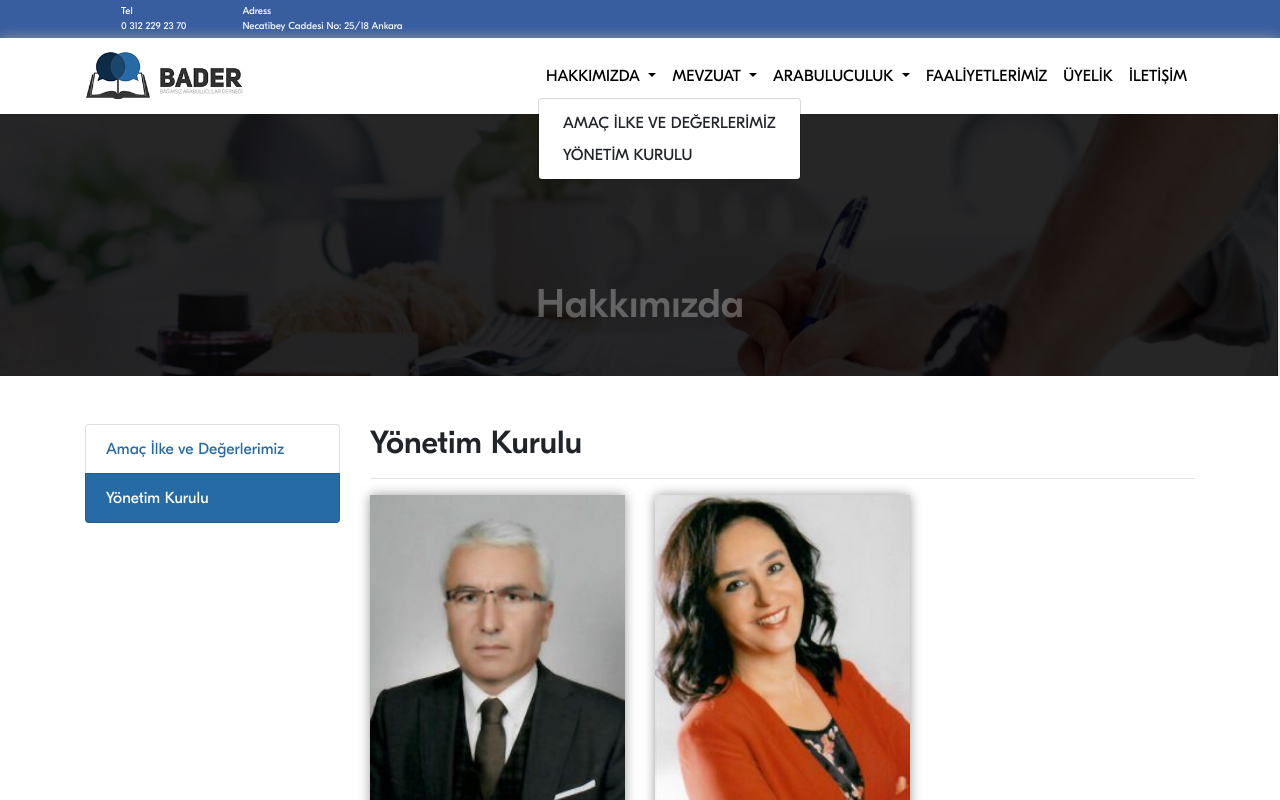
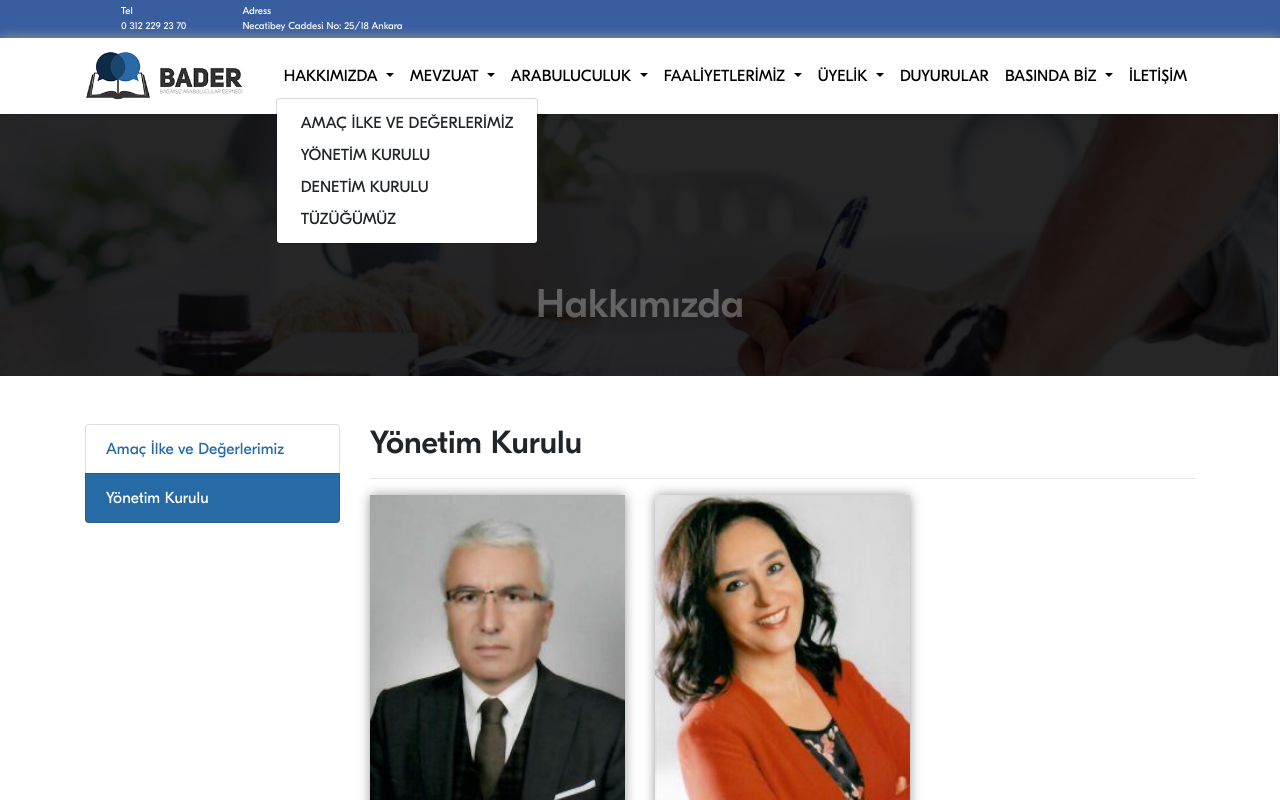
Before and after one commit to er3n/bader, a Vue app: page /#/hakkimizda/yonetim-kurulu in a window 1280 px wide. Both pictures are taken after a click on the link "HAKKIMIZDA". Shown: the top 800 px of the page. Built offline with nearby package versions, Linux system fonts and the light colour scheme; some icons are missing.

Commit message:
min degisiklikler

```diff
--- /dev/null
+++ b/src/assets/json/subscription.json
@@ -0,0 +1,9 @@
+{
+    "title": "Üyelik",
+    "menus": [
+        {
+            "title": "Üyelik Koşulları",
+            "link": "/uyelik/kosullar"
+        }
+    ]
+}
--- a/src/components/Navbar.vue
+++ b/src/components/Navbar.vue
@@ -20,6 +20,8 @@
                         <div class="dropdown-menu show" v-if="showSubMenuKey == 'HAKKIMIZDA'" >
                             <a class="dropdown-item" href="#/hakkimizda/amac-ilke-deger" v-on:click="hideNavbar">AMAÇ İLKE VE DEĞERLERİMİZ</a>
                             <a class="dropdown-item" href="#/hakkimizda/yonetim-kurulu" v-on:click="hideNavbar">YÖNETİM KURULU</a>
+                            <a class="dropdown-item" href="#/hakkimizda/denetim-kurulu" v-on:click="hideNavbar">DENETİM KURULU</a>
+                            <a class="dropdown-item" href="#/hakkimizda/tuzugumuz" v-on:click="hideNavbar">TÜZÜĞÜMÜZ</a>
                         </div>
                     </li>
                     <li class="nav-item dropdown" >
@@ -29,11 +31,8 @@
                         <div class="dropdown-menu show" v-if="showSubMenuKey == 'MEVZUAT'" >
                             <a class="dropdown-item" href="http://www.mevzuat.gov.tr/MevzuatMetin/1.5.6325.pdf" target="_blank" v-on:click="hideNavbar">KANUN</a>
                             <a class="dropdown-item" href="http://www.adb.adalet.gov.tr/Sayfalar/Teskilat/mevzuat/HukukUyusmazliklarindaArabuluculukKanunuYonetmeligi.pdf" target="_blank" v-on:click="hideNavbar">YÖNETMELİK</a>
-                            <a class="dropdown-item" href="#/pdf/ucret-tarife.pdf" target="_blank" v-on:click="hideNavbar">ÜCRET TARİFESİ</a>
-                            <a class="dropdown-item" href="#/pdf/ucret-teblig.pdf" target="_blank" v-on:click="hideNavbar">ÜCRET TEBLİĞ</a>
-                            <a class="dropdown-item" href="#/pdf/etik-kurallar.pdf" target="_blank" v-on:click="hideNavbar">ETİK KURALLAR</a>
-                            <a class="dropdown-item" href="http://www.mevzuat.gov.tr/MevzuatMetin/1.5.7036.pdf" target="_blank" v-on:click="hideNavbar">İŞ MAHKEMELERİ KANUNU</a>
-                            <a class="dropdown-item" href="http://www.adb.adalet.gov.tr/duyurular/2017/kasim/ishukuku/siteuzmanlik.pdf" target="_blank" v-on:click="hideNavbar">İŞ HUKUKUNDA U. ARABULUCULUK</a>
+                            <a class="dropdown-item" href="/pdf/etik-kurallar.pdf" target="_blank" v-on:click="hideNavbar">ETİK KURALLAR</a>
+                            <a class="dropdown-item" href="/pdf/ucret-tarife.pdf" target="_blank" v-on:click="hideNavbar">ÜCRET TARİFESİ</a>
                         </div>
                     </li>
                     <li class="nav-item dropdown" >
@@ -46,16 +45,42 @@
                             <a class="dropdown-item" href="#/arabuluculuk/arabuluculuk-kitapligi" v-on:click="hideNavbar">ARABULUCULUK KİTAPLIĞI</a>
                         </div>
                     </li>
-                    <li class="nav-item">
-                        <a class="nav-link" href="#/faaliyetlerimiz">FAALİYETLERİMİZ</a>
+                    <li class="nav-item dropdown" >
+                        <a class="nav-link dropdown-toggle"  href="#" v-on:click.prevent="selectSubMenu('FAALIYETLERIMIZ')"  >
+                            FAALİYETLERİMİZ
+                        </a>
+                        <div class="dropdown-menu show" v-if="showSubMenuKey == 'FAALIYETLERIMIZ'" >
+                            <a class="dropdown-item" href="#/arabuluculuk/arabuluculuk-nedir" v-on:click="hideNavbar">ETKİNLİKLERİMİZ</a>
+                            <a class="dropdown-item" href="#/arabuluculuk/sss" v-on:click="hideNavbar">ZİYARETLERİMİZ</a>
+                        </div>
+                    </li>
+                    <li class="nav-item dropdown" >
+                        <a class="nav-link dropdown-toggle"  href="#" v-on:click.prevent="selectSubMenu('UYELIK')"  >
+                            ÜYELİK
+                        </a>
+                        <div class="dropdown-menu show" v-if="showSubMenuKey == 'UYELIK'" >
+                            <a class="dropdown-item" href="#/uyelik/kosullar" v-on:click="hideNavbar">ÜYELİK KOŞULLARI</a>
+                            <a class="dropdown-item" href="#/uyelik/form" v-on:click="hideNavbar">ÜYELİK FORMU</a>
+                            <a class="dropdown-item" href="#/uyelik/uyelerimiz" v-on:click="hideNavbar">ÜYELERİMİZ</a>
+                            <a class="dropdown-item" href="#/uyelik/banka-bilgileri" v-on:click="hideNavbar">BANKA BİLGİLERİ</a>
+                        </div>
                     </li>
                     <li class="nav-item">
-                        <a class="nav-link" href="#/uyelerimiz">ÜYELİK</a>
+                        <a class="nav-link" href="#/duyurular">DUYURULAR</a>
+                    </li>
+                    <li class="nav-item dropdown" >
+                        <a class="nav-link dropdown-toggle"  href="#" v-on:click.prevent="selectSubMenu('BASINDABIZ')"  >
+                            BASINDA BİZ
+                        </a>
+                        <div class="dropdown-menu show" v-if="showSubMenuKey == 'BASINDABIZ'" >
+                            <a class="dropdown-item" href="#/uyelik/kosullar" v-on:click="hideNavbar">TV PROGRAMLARI</a>
+                            <a class="dropdown-item" href="#/uyelik/form" v-on:click="hideNavbar">RADYO PROGRAMLARI</a>
+                            <a class="dropdown-item" href="#/uyelik/uyelerimiz" v-on:click="hideNavbar">YAZILI BASIN</a>
+                        </div>
                     </li>
                     <li class="nav-item">
                         <a class="nav-link" href="#/iletisim">İLETİŞİM</a>
                     </li>
-
                 </ul>
             </div>
         </div>
@@ -96,7 +121,7 @@ export default {
   -webkit-box-shadow: 0 0px 12px -6px #999;
   -moz-box-shadow: 0 8px 12px -6px #999;
   box-shadow: 0 0px 12px 0px #999;
-
+  font-size: 16px
   /* the rest of your styling */
 }
 
--- /dev/null
+++ b/src/views/subscription/Subscription.vue
@@ -0,0 +1,20 @@
+<template>
+    <nested-page :page="page" />
+</template>
+
+<script>
+import NestedPage from "../../components/NestedPage.vue";
+import AboutPageContent from "../../assets/json/subscription.json";
+
+export default {
+  name: "About",
+  components: {
+      NestedPage
+  },
+  data() {
+    return {
+      page: AboutPageContent
+    };
+  }
+};
+</script>
--- /dev/null
+++ b/src/views/subscription/SubscriptionTerms.vue
@@ -0,0 +1,26 @@
+<template>
+  <div class="col-12 col-md-9">
+    <h2>Üyelik Koşulları</h2>
+    <hr>
+    <p>
+            Üyelik koşulları aşağıda gereksinimler bulunmaktadır.
+    </p>
+    <ul class="list-group">
+        <li class="list-group-item">Türk  vatandaşı olmak.</li>
+        <li class="list-group-item">Fiil ehliyetine sahip bulunmak.</li>
+        <li class="list-group-item">Adalet Bakanlığı Arabulucular Siciline Kaydedilmiş gerçek kişiler.</li>
+        <li class="list-group-item">Arabuluculuk eğitimini tamamlamış gerçek kişiler.</li>
+        <li class="list-group-item">Arabuluculuk eğitiminde görev almış eğitici olan gerçek kişiler.</li>
+        <li class="list-group-item">Islak imzalı Başvuru Formu.</li>
+        <li class="list-group-item">Giriş keseneği ile aylık aidatın Dernek Banka hesabına yatırıldığını gösterir dekont.</li>
+        <li class="list-group-item">Nüfus cüzdan fotokopisi.</li>
+        <li class="list-group-item">2 adet vesikalık fotoğraf.</li>
+    </ul>
+  </div>
+</template>
+
+<style lang="scss" scoped>
+.list-group-item:hover {
+    background-color: #F6F6F8
+}
+</style>
```
Also changed, not shown: src/router.js (+12 -0 lines).
